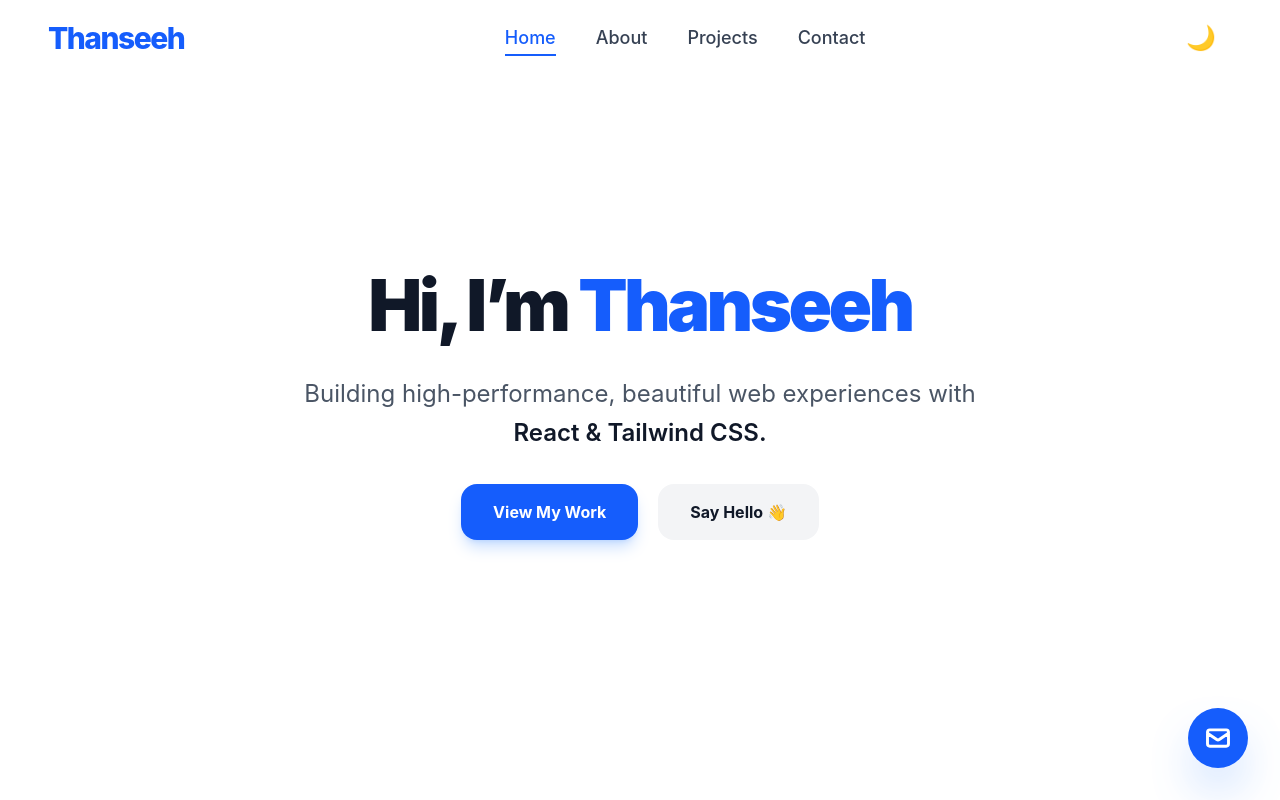
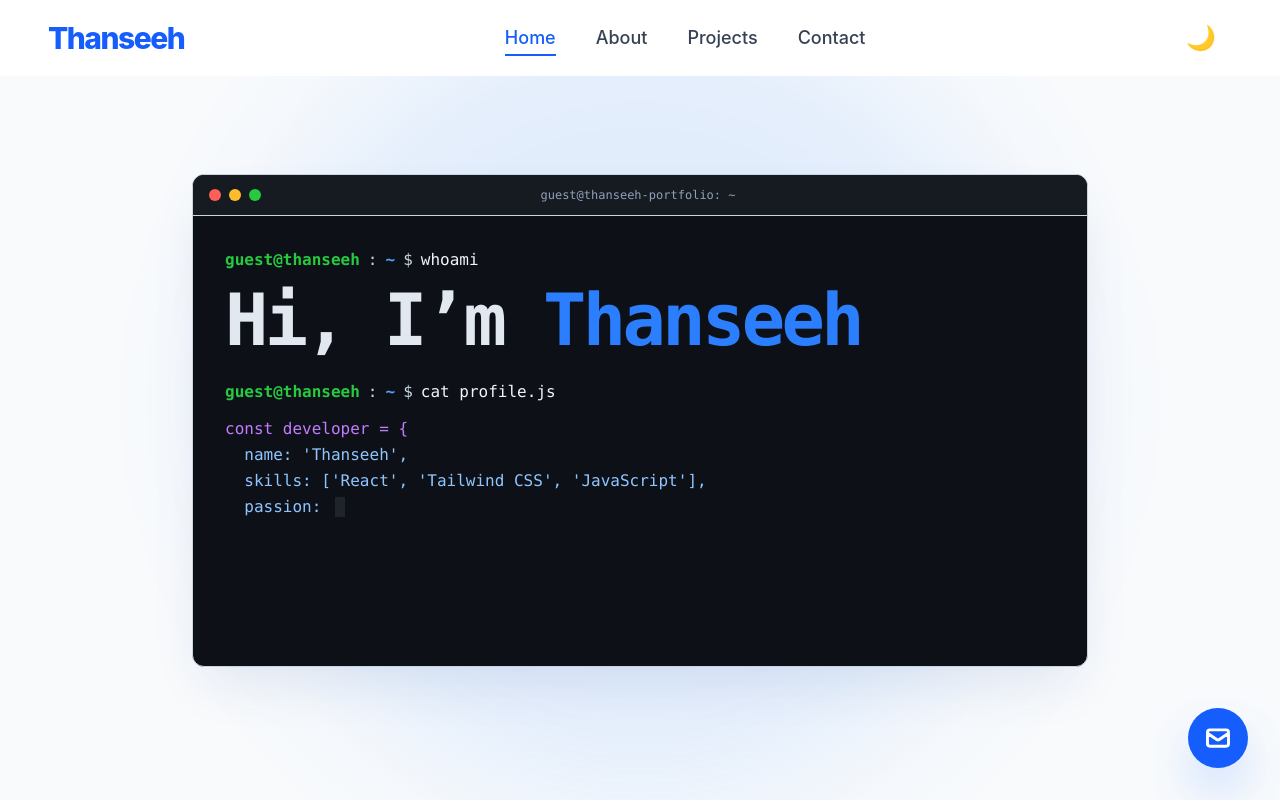
Before and after one commit to thansee6/portfolio, a React (Vite) app: page / in a window 1280 px wide. Shown: the top 800 px of the page. Built offline with nearby package versions, Linux system fonts and the light colour scheme.

Commit message:
ui change

```diff
--- a/src/components/Hero.jsx
+++ b/src/components/Hero.jsx
@@ -1,56 +1,164 @@
-import { memo } from "react";
+import { memo, useState, useEffect } from "react";
 import { motion } from "framer-motion";
-import { Link } from "react-router-dom";
 
 const Hero = memo(({ onOpenModal }) => {
+  const [text, setText] = useState("");
+  const [isTypingComplete, setIsTypingComplete] = useState(false);
+
+  const fullText = "const developer = {\n  name: 'Thanseeh',\n  skills: ['React', 'Tailwind CSS', 'JavaScript'],\n  passion: 'Building high-performance web experiences',\n  status: 'Ready for new challenges'\n};\n\n> System initialized successfully.\n> Ready for user interaction...";
+
+  useEffect(() => {
+    let currentIndex = 0;
+    const typeText = () => {
+      setText(fullText.slice(0, currentIndex));
+      currentIndex++;
+      if (currentIndex <= fullText.length) {
+        setTimeout(typeText, Math.random() * 30 + 10); // Random typing speed
+      } else {
+        setIsTypingComplete(true);
+      }
+    };
+
+    // Start typing after a short delay
+    const startDelay = setTimeout(typeText, 900);
+    return () => clearTimeout(startDelay);
+  }, [fullText]);
+
   return (
-    <section className="min-h-screen flex flex-col justify-center items-center text-center px-6 bg-white dark:bg-black text-gray-900 dark:text-white transition-colors duration-300">
+    <section className="min-h-screen pt-20 pb-10 flex flex-col justify-center items-center px-4 sm:px-6 bg-slate-50 dark:bg-[#0a0a0a] text-slate-800 dark:text-slate-200 transition-colors duration-300 relative overflow-hidden">
 
-
-      <motion.h1
-        initial={{ opacity: 0, y: 30 }}
-        animate={{ opacity: 1, y: 0 }}
-        transition={{ duration: 0.6, ease: "easeOut", delay: 0.1 }}
-        className="text-5xl md:text-7xl font-black mb-6 leading-tight tracking-tighter"
-      >
-        Hi, I’m <span className="text-blue-600">Thanseeh</span>
-      </motion.h1>
-
-      <motion.p
-        initial={{ opacity: 0, y: 30 }}
-        animate={{ opacity: 1, y: 0 }}
-        transition={{ duration: 0.6, ease: "easeOut", delay: 0.2 }}
-        className="text-lg md:text-2xl text-gray-600 dark:text-gray-400 max-w-2xl mb-8 leading-relaxed"
-      >
-        Building high-performance, beautiful web experiences with
-        <span className="text-gray-900 dark:text-white font-semibold"> React & Tailwind CSS.</span>
-      </motion.p>
+      {/* Background ambient glow */}
+      <div className="absolute top-1/2 left-1/2 -translate-x-1/2 -translate-y-1/2 w-[800px] h-[800px] bg-blue-500/10 dark:bg-blue-600/5 filter blur-3xl rounded-full pointer-events-none" />
 
       <motion.div
         initial={{ opacity: 0, y: 30 }}
         animate={{ opacity: 1, y: 0 }}
-        transition={{ duration: 0.6, ease: "easeOut", delay: 0.3 }}
-        className="flex flex-wrap justify-center gap-5"
+        transition={{ duration: 0.7, ease: "easeOut" }}
+        className="w-full max-w-4xl relative z-10"
       >
-        <motion.a
-          whileHover={{ scale: 1.05 }}
-          whileTap={{ scale: 0.95 }}
-          href="#projects"
-          className="bg-blue-600 text-white px-8 py-4 rounded-2xl font-bold shadow-lg shadow-blue-500/25 block"
-        >
-          View My Work
-        </motion.a>
+        <div className="bg-[#0D1117] rounded-xl overflow-hidden shadow-2xl shadow-blue-900/10 dark:shadow-blue-900/20 border border-slate-300 dark:border-slate-800">
 
-        <motion.button
-          whileHover={{ scale: 1.05 }}
-          whileTap={{ scale: 0.95 }}
-          onClick={onOpenModal}
-          className="bg-gray-100 dark:bg-gray-800 text-gray-900 dark:text-white px-8 py-4 rounded-2xl font-bold transition-colors"
-        >
-          Say Hello 👋
-        </motion.button>
+          {/* Terminal Window Header */}
+          <div className="bg-[#161B22] px-4 py-3 flex items-center justify-between border-b border-slate-300 dark:border-slate-800">
+            <div className="flex gap-2">
+              <div className="w-3 h-3 rounded-full bg-[#FF5F56]"></div>
+              <div className="w-3 h-3 rounded-full bg-[#FFBD2E]"></div>
+              <div className="w-3 h-3 rounded-full bg-[#27C93F]"></div>
+            </div>
+            <div className="text-slate-400 text-xs font-mono font-medium flex-1 text-center">
+              guest@thanseeh-portfolio: ~
+            </div>
+            <div className="w-14"></div> {/* Spacer for centering */}
+          </div>
+
+          {/* Terminal Window Body */}
+          <div className="p-5 sm:p-8 font-mono text-sm sm:text-base min-h-[450px] flex flex-col relative text-left">
+
+            {/* Command 1: whoami */}
+            <div className="mb-6">
+              <div className="flex gap-2 text-slate-300">
+                <span className="text-[#27C93F] font-semibold">guest@thanseeh</span>
+                <span>:</span>
+                <span className="text-blue-400 font-semibold">~</span>
+                <span>$</span>
+                <span className="text-slate-100">whoami</span>
+              </div>
+
+              <motion.div
+                initial={{ opacity: 0 }}
+                animate={{ opacity: 1 }}
+                transition={{ delay: 0.5 }}
+                className="mt-3 text-slate-200 font-bold text-4xl sm:text-5xl lg:text-7xl tracking-tighter"
+              >
+                Hi, I’m <span className="text-blue-500">Thanseeh</span>
+              </motion.div>
+            </div>
+
+            {/* Command 2: cat profile.js */}
+            <motion.div
+              initial={{ opacity: 0 }}
+              animate={{ opacity: 1 }}
+              transition={{ delay: 0.8 }}
+              className="mb-3"
+            >
+              <div className="flex gap-2 text-slate-300">
+                <span className="text-[#27C93F] font-semibold">guest@thanseeh</span>
+                <span>:</span>
+                <span className="text-blue-400 font-semibold">~</span>
+                <span>$</span>
+                <span className="text-slate-100">cat profile.js</span>
+              </div>
+            </motion.div>
+
+            {/* Typing Animation Area */}
+            <div className="text-slate-300 whitespace-pre-wrap flex-1 leading-relaxed">
+              {text.split('\n').map((line, i) => {
+                let lineClass = "text-slate-300";
+                if (line.includes("const developer") || line.includes("};")) lineClass = "text-purple-400";
+                else if (line.includes("name:") || line.includes("skills:") || line.includes("passion:") || line.includes("status:")) lineClass = "text-blue-300";
+                else if (line.includes("'")) lineClass = "text-[#27C93F]";
+                else if (line.startsWith(">")) lineClass = "text-slate-400 italic";
+
+                return (
+                  <div key={i} className={lineClass}>
+                    {line}
+                    {i === text.split('\n').length - 1 && !isTypingComplete && (
+                      <motion.span
+                        animate={{ opacity: [1, 0, 1] }}
+                        transition={{ repeat: Infinity, duration: 0.8 }}
+                        className="inline-block w-2.5 h-5 bg-slate-300 align-middle ml-1"
+                      />
+                    )}
+                  </div>
+                );
+              })}
+
+              {isTypingComplete && (
+                <motion.div
+                  initial={{ opacity: 0 }}
+                  animate={{ opacity: 1 }}
+                  className="flex gap-2 text-slate-300 mt-3"
+                >
+                  <span className="text-[#27C93F] font-semibold">guest@thanseeh</span>
+                  <span>:</span>
+                  <span className="text-blue-400 font-semibold">~</span>
+                  <span>$</span>
+                  <motion.span
+                    animate={{ opacity: [1, 0, 1] }}
+                    transition={{ repeat: Infinity, duration: 0.8 }}
+                    className="inline-block w-2.5 h-5 bg-slate-300 align-middle ml-1 mt-0.5"
+                  />
+                </motion.div>
+              )}
+            </div>
+
+            {/* Action Buttons */}
+            <motion.div
+              initial={{ opacity: 0, y: 20 }}
+              animate={{ opacity: isTypingComplete ? 1 : 0, y: isTypingComplete ? 0 : 20 }}
+              transition={{ duration: 0.5 }}
+              className="mt-8 flex flex-wrap gap-4 pt-6 border-t border-slate-800"
+            >
+              <a
+                href="#projects"
+                className="group relative px-6 py-3 font-mono font-bold text-[#27C93F] bg-[#27C93F]/10 rounded border border-[#27C93F]/30 hover:bg-[#27C93F]/20 transition-all duration-300 overflow-hidden"
+              >
+                <span className="relative z-10">./view-projects.sh</span>
+                <div className="absolute inset-0 h-full w-0 bg-[#27C93F]/10 group-hover:w-full transition-all duration-300 ease-out"></div>
+              </a>
+
+              <button
+                onClick={onOpenModal}
+                className="group relative px-6 py-3 font-mono font-bold text-blue-400 bg-blue-400/10 rounded border border-blue-400/30 hover:bg-blue-400/20 transition-all duration-300 overflow-hidden"
+              >
+                <span className="relative z-10">sudo contact --me</span>
+                <div className="absolute inset-0 h-full w-0 bg-blue-400/10 group-hover:w-full transition-all duration-300 ease-out"></div>
+              </button>
+            </motion.div>
+
+          </div>
+        </div>
       </motion.div>
-
     </section>
   );
 });
```
